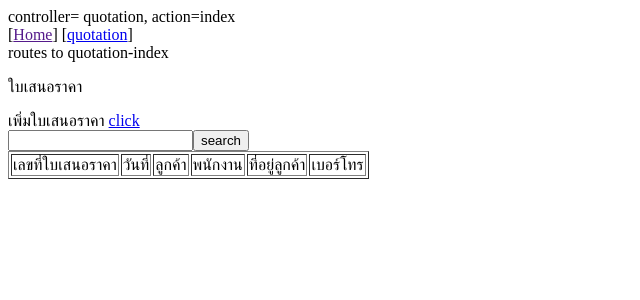
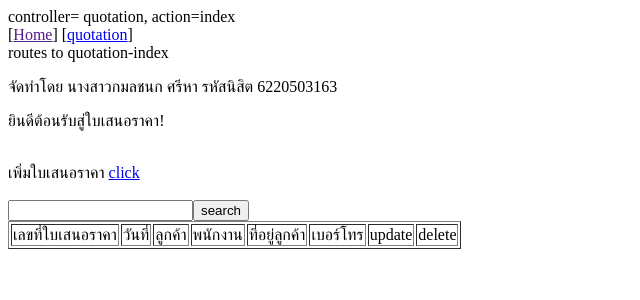
Before and after one commit to Poon444/db21_022, a PHP site: page /?controller=quotation&action=index in a window 1280 px wide. Shown: the top 300 px of the page, without its empty margins (0-640 px from the left). Run offline with PHP 8.4, Linux system fonts and the light colour scheme; tables that the repository leaves empty or names only in its code hold one stand-in row (values such as "Sample post"); a stand-in replaces the project's code that opens the database connection.

Commit message:
Update beuaty

```diff
--- a/myweb/controllers/quotation_controller.php
+++ b/myweb/controllers/quotation_controller.php
@@ -50,7 +50,8 @@
         $employee=$_GET['EMP_Name'];
         $qcdt=$_GET['Q_CDT'];
         $qdeposit=$_GET['Q_deposit'];
-        Quotation::Update($qid,$date,$customer,$employee,$qcdt,$qdeposit);
+        $oldid=$_GET['oldid'];
+        Quotation::Update($qid,$date,$customer,$employee,$qcdt,$qdeposit,$oldid);
 
         QuotationController::index();
     }
--- a/myweb/models/quotationModel.php
+++ b/myweb/models/quotationModel.php
@@ -24,7 +24,7 @@
     {
         $quotationList = [];
         require("connection_connect.php");
-        $sql = "SELECT * FROM quotation NATURAL JOIN customer NATURAL JOIN employee";
+        $sql = "SELECT * FROM quotation NATURAL JOIN customer NATURAL JOIN employee ORDER BY Q_ID";
         $result = $conn->query($sql);
         while ($my_row = $result->fetch_assoc()) {
             $q_id = $my_row[Q_ID];
@@ -101,11 +101,11 @@
         return new Quotation($q_id,$date,$cus_name,$emp_name,$cus_add,$cus_tel,$cus_id,$emp_id,$q_cdt,$q_deposit);
 
     }
-    public static function Update($qid,$date,$idcus,$idemp,$qcdt,$qdeposit)
+    public static function Update($qid,$date,$idcus,$idemp,$qcdt,$qdeposit,$oldid)
      {
         require("connection_connect.php");
         $sql="UPDATE `quotation` SET `Q_ID`='$qid',`Q_DATE`='$date',
-        `EMP_ID`='$idemp',`CUS_ID`='$idcus',`Q_CDT`='$qcdt',`Q_deposit`='$qdeposit' WHERE Q_ID = '$qid'";
+        `EMP_ID`='$idemp',`CUS_ID`='$idcus',`Q_CDT`='$qcdt',`Q_deposit`='$qdeposit' WHERE Q_ID = '$oldid'";
         $result=$conn->query($sql);
         require("connection_close.php");
         return ;
--- a/myweb/views/quotation/index_quotation.php
+++ b/myweb/views/quotation/index_quotation.php
@@ -6,14 +6,20 @@
 <td>พนักงาน</td>
 <td>ที่อยู่ลูกค้า</td>
 <td>เบอร์โทร</td>
+<td>update</td>
+<td>delete</td>
 </tr>
-<p>ใบเสนอราคา</p>
+<p>จัดทำโดย นางสาวกมลชนก ศรีหา รหัสนิสิต 6220503163</p>
+<p>ยินดีต้อนรับสู่ใบเสนอราคา!</p>
+<br />
 เพิ่มใบเสนอราคา <a href=?controller=quotation&action=newQuotation>click</a><br>
+<br />
 <form method="get" action="">
         <input type="text" name="key">
         <input type="hidden" name="controller" value="quotation">
         <button type="submit" name="action" value="search">
 search</button>
+<br />
 </form>
 <?php foreach($quotationList as $quotation){
     echo "<tr>
--- a/myweb/views/quotation/updateForm.php
+++ b/myweb/views/quotation/updateForm.php
@@ -27,6 +27,7 @@
         value="<?php echo $quotation->Q_deposit;?>"/></label><br>
 
 <input type="hidden"name="controller"value="quotation"/>
+<input type="hidden" name="oldid" value="<?php echo $quotation->Q_ID; ?>"/>
 <button type= "submit"name="action"value="index">back</button>
 <button type= "submit"name="action"value="update">update</button>
 
```
